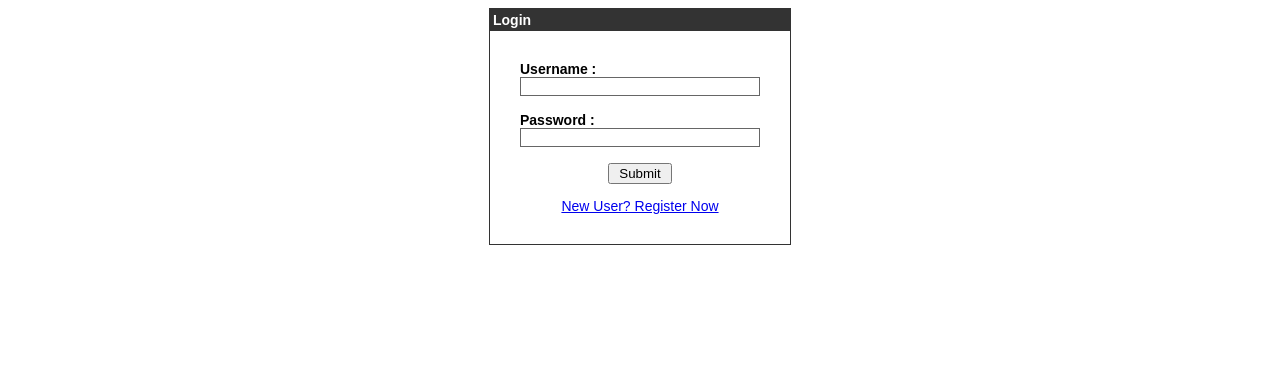
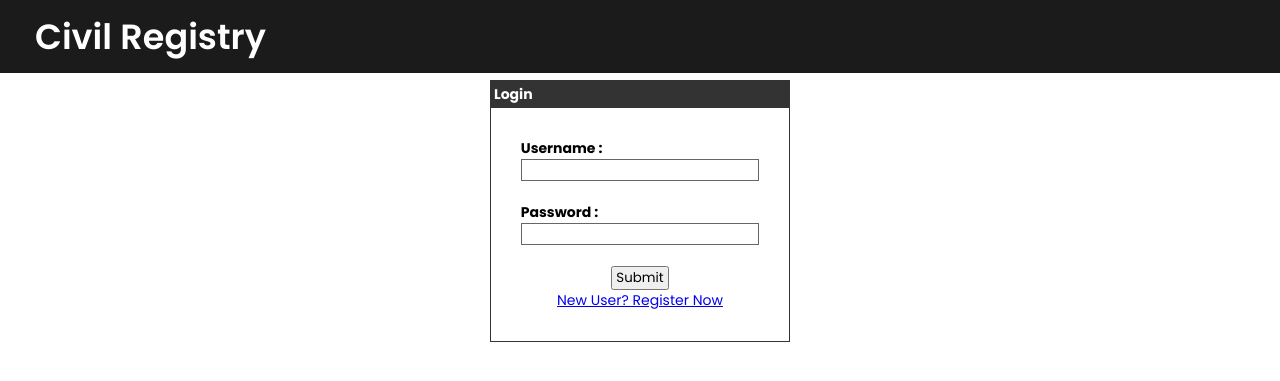
Before and after one commit to albinxavi/civil-registry, a PHP site: page / in a window 1280 px wide. Shown: the top 381 px of the page. Run offline with PHP 8.4, Linux system fonts and the light colour scheme.

Commit message:
login nav bar

```diff
--- a/index.php
+++ b/index.php
@@ -1,41 +1,46 @@
 <html>
   <head>
     <title>Login Page</title>
-
-      <style type = "text/css">
+    <link rel="stylesheet" href="./style.css" />
+    <style type="text/css">
       body {
-            font-family:Arial, Helvetica, sans-serif;
-            font-size:14px;
+        font-family: Arial, Helvetica, sans-serif;
+        font-size: 14px;
       }
       label {
-            font-weight:bold;
-            width:100px;
-            font-size:14px;
+        font-weight: bold;
+        width: 100px;
+        font-size: 14px;
       }
       .box {
-            border:#666666 solid 1px;
-            width:100%;
+        border: #666666 solid 1px;
+        width: 100%;
       }
     </style>
-
   </head>
 
-   <body bgcolor = "#FFFFFF">
+  <body bgcolor="#FFFFFF">
+    <nav>
+      <div class="menu">
+        <div class="logo">
+          <a href="">Civil Registry</a>
+        </div>
+      </div>
+    </nav>
+    <br /><br /><br /><br /><br />
+    <div align="center">
+      <div style="width: 300px; border: solid 1px #333333" align="left">
+        <div style="background-color: #333333; color: #ffffff; padding: 3px"><b>Login</b></div>
 
-      <div align = "center">
-         <div style = "width:300px; border: solid 1px #333333; " align = "left">
-            <div style = "background-color:#333333; color:#FFFFFF; padding:3px;"><b>Login</b></div>
+        <div style="width: 80%; margin: 10%">
+          <form action="services/user/login.php" method="post">
+            <label>Username :</label><input type="text" name="email" class="box" /><br /><br />
+            <label>Password :</label><input type="password" name="password" class="box" /><br /><br />
+            <div align="center"><input type="submit" value=" Submit " /><br /></div>
+          </form>
+          <div align="center"><a href="registration.php">New User? Register Now</a></div>
 
-            <div style = "width:80%;margin:10%">
-
-               <form action = "services/user/login.php" method = "post">
-                  <label>Username  :</label><input type = "text" name = "email" class = "box"/><br /><br/>
-                  <label>Password  :</label><input type = "password" name = "password" class = "box" /><br/><br/>
-                  <div align = "center"><input type = "submit" value = " Submit "/><br/></div>
-               </form>
-               <div align = "center"><a href="registration.php">New User? Register Now</a></div>
-
-               <div style = "font-size:11px; color:#cc0000; margin-top:10px">
+          <div style="font-size: 11px; color: #cc0000; margin-top: 10px">
             <?php
                if (isset($_GET['register']))
                {
@@ -54,12 +59,8 @@
                }
                ?>
           </div>
-
         </div>
-
       </div>
-
     </div>
-
   </body>
 </html>
```
Lines whose indentation alone changed are shown as unchanged.
